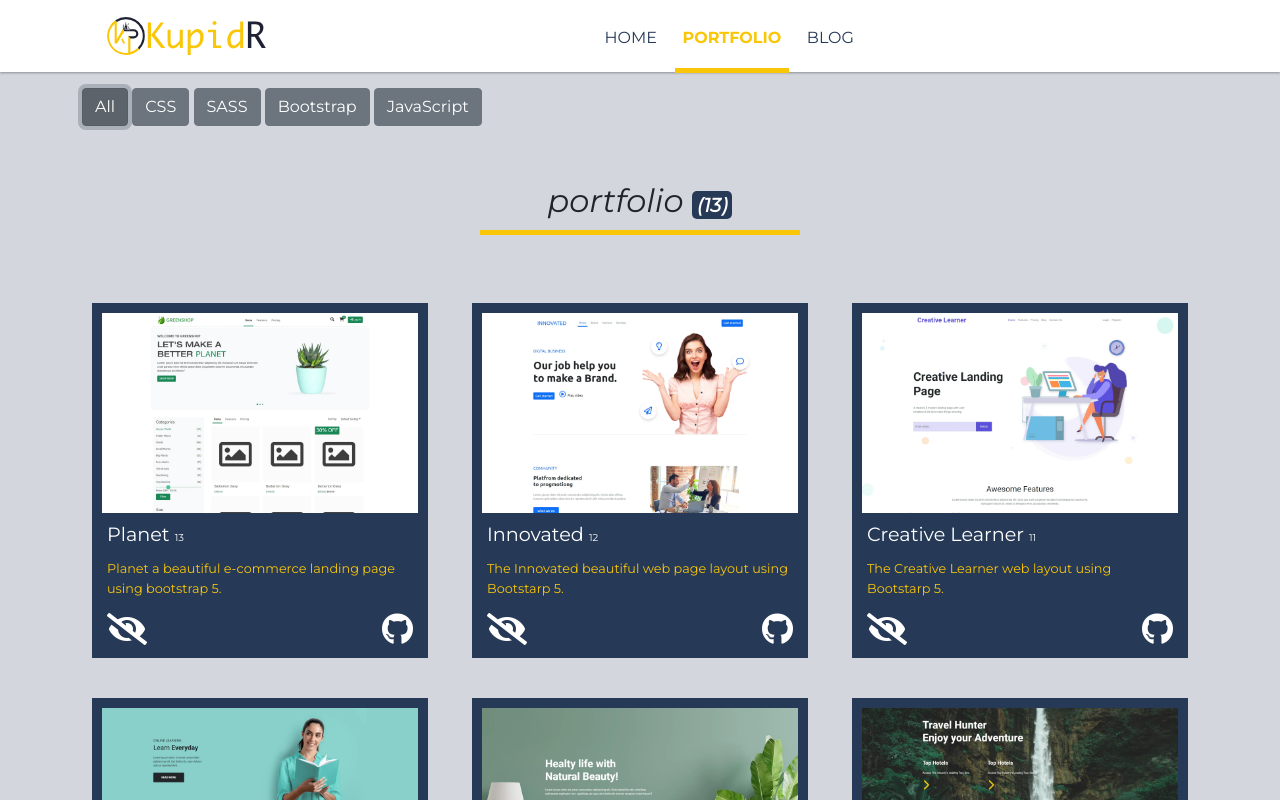
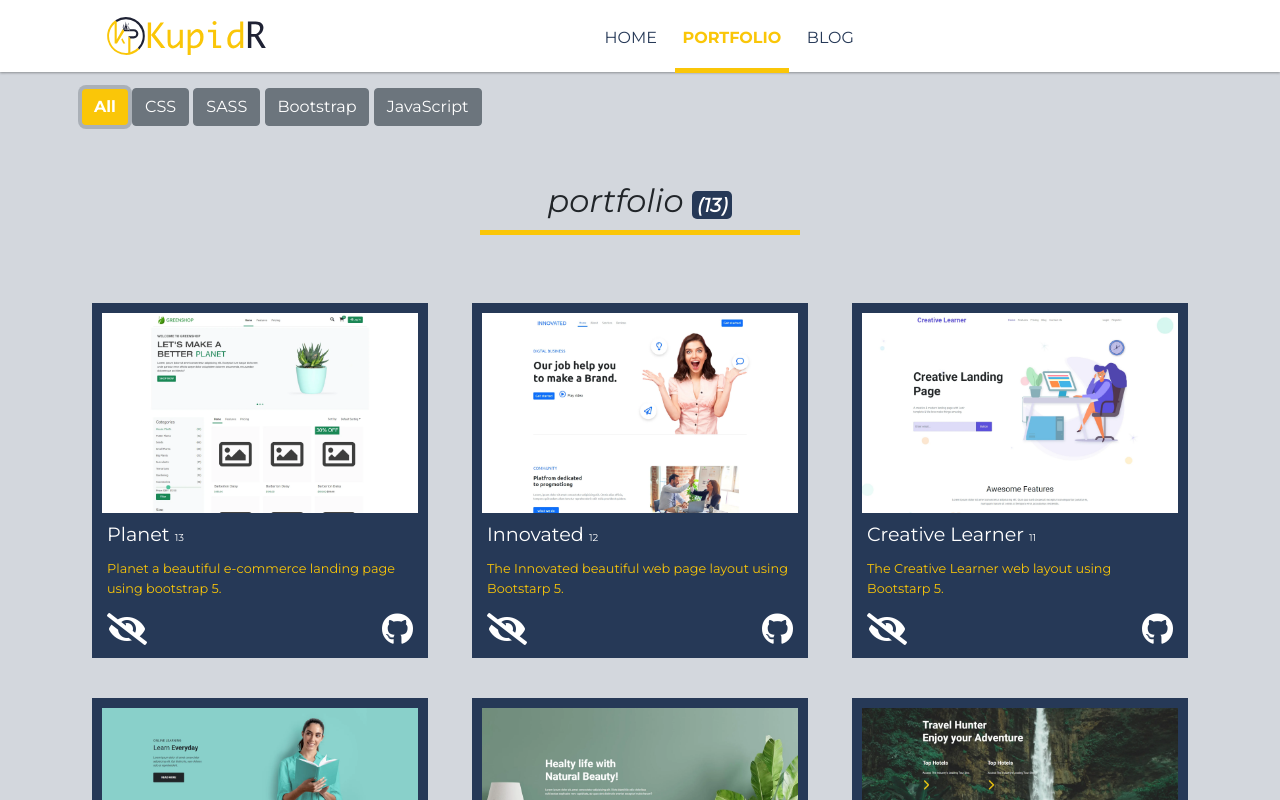
Before and after one commit to kupidr/kupidr.com-2.0, a plain HTML site: page portfolio/index.html in a window 1280 px wide. Both pictures are taken after a click on the button "All". Shown: the top 800 px of the page. Drawn offline with Linux system fonts and the light colour scheme.

Commit message:
fix category active color

```diff
--- a/portfolio/index.html
+++ b/portfolio/index.html
@@ -85,7 +85,7 @@
       <div class="row">
         <div class="col-lg-12">
           <section class="category-btn mt-2">
-            <button data-target="all" class="btn btn-secondary my-2">
+            <button data-target="all" class="btn btn-secondary my-2 active">
               All
             </button>
             <button data-target="css" class="btn btn-secondary my-2">
--- a/portfolio/js/app.js
+++ b/portfolio/js/app.js
@@ -11,10 +11,10 @@ portfolioOne.sort(function (a, b) {
 /**
  * short the if in our code
  */
-
 // all items filtered here
 for (let i = 0; i < categoryBtn.length; i++) {
   categoryBtn[i].addEventListener("click", function () {
+    categoryBtn[i].classList.remove("active");
     if (i === 0) {
       totalProjectLength.innerHTML = "";
       allItems.innerHTML = "";
@@ -86,3 +86,17 @@ function itemOutput(items) {
         </div>`;
   }
 }
+function activeNavColor(e) {
+  // let topNav = e.children; // not use children because already use it
+  let topNav = e;
+  for (let i = 0; i < topNav.length; i++) {
+    topNav[i].addEventListener("click", function () {
+      for (let j = 0; j < topNav.length; j++) {
+        topNav[j].classList.remove("active");
+      }
+      this.classList.add("active");
+    });
+  }
+}
+// active category color
+activeNavColor(categoryBtn);
```
